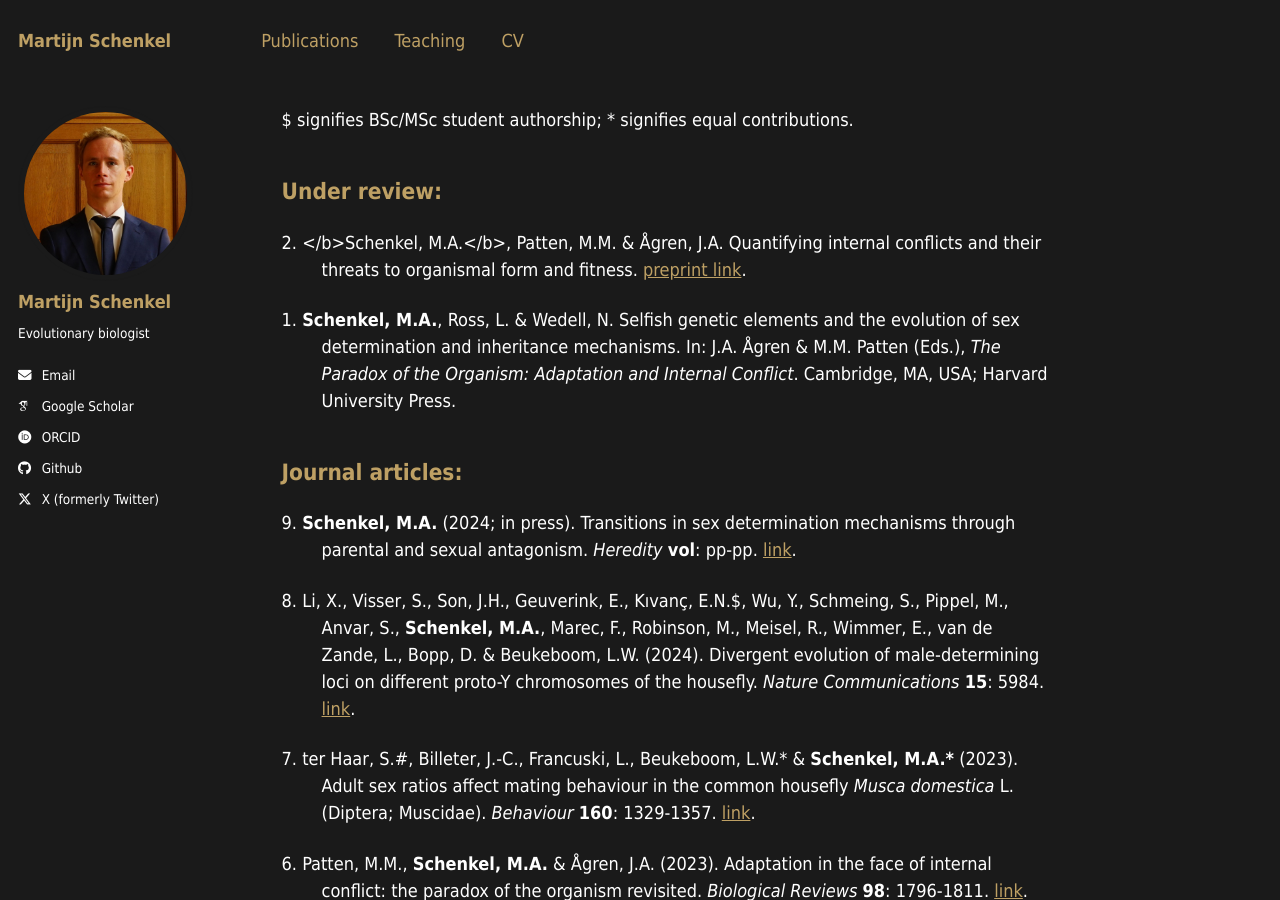
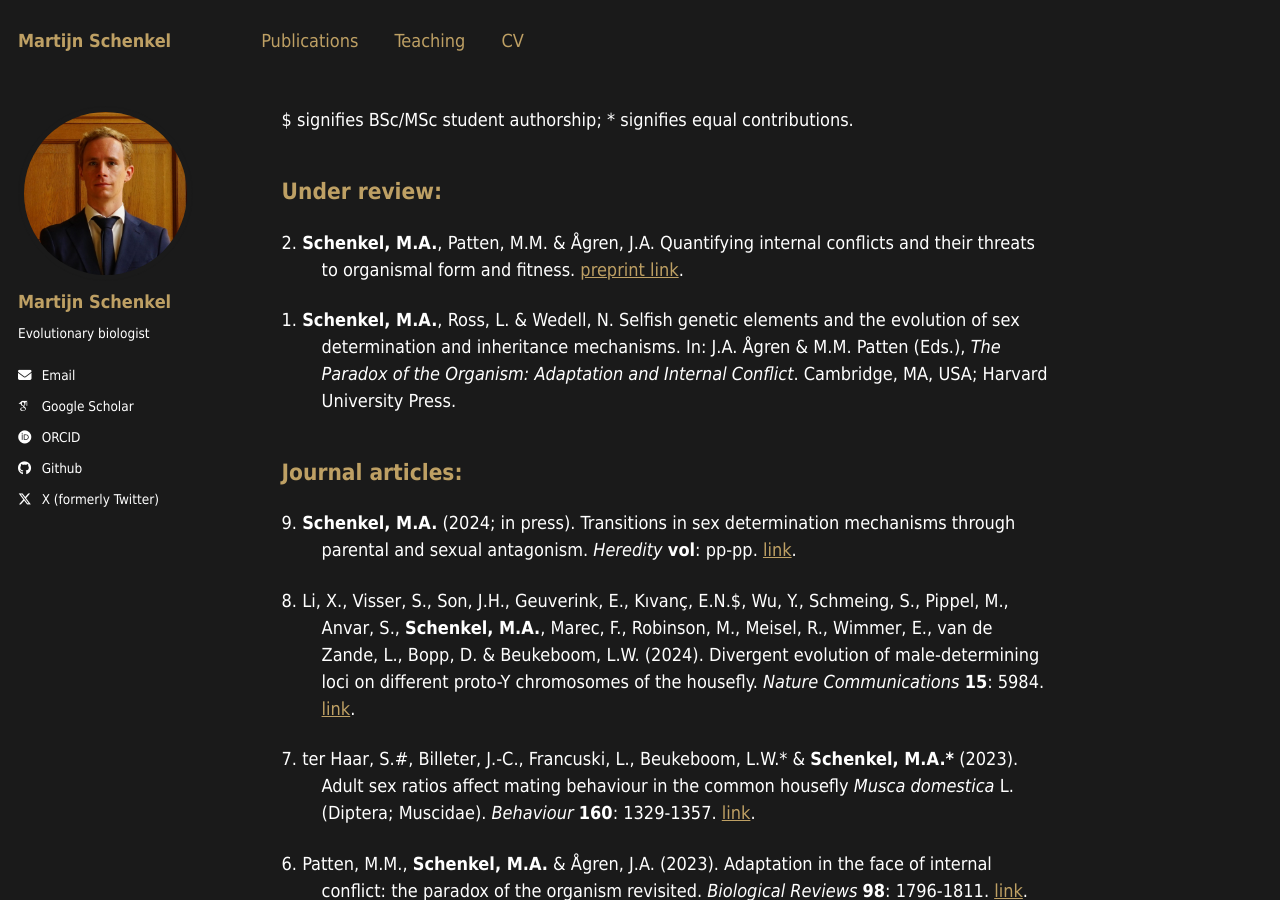
Before and after one commit to MartijnSchenkel/MartijnSchenkel.github.io, a Jekyll site: the page built from _pages/publications.md, in a window 1280 px wide and 900 px high. Built offline with Jekyll 4.4.1, drawn with Linux system fonts in a browser that asks for light colours; some web fonts are replaced.

```diff
--- a/_pages/publications.md
+++ b/_pages/publications.md
@@ -11,7 +11,7 @@ $ signifies BSc/MSc student authorship; * signifies equal contributions.
 
 ## Under review:
 <p style="margin-left: 40px; text-indent: -40px;">
-2. </b>Schenkel, M.A.</b>, Patten, M.M. & Ågren, J.A. Quantifying internal conflicts and their threats to organismal form and fitness. <a href="https://doi.org/10.1101/2024.02.05.578856"> preprint link</a>.
+2. <b>Schenkel, M.A.</b>, Patten, M.M. & Ågren, J.A. Quantifying internal conflicts and their threats to organismal form and fitness. <a href="https://doi.org/10.1101/2024.02.05.578856"> preprint link</a>.
 </p>
 <p style="margin-left: 40px; text-indent: -40px;">
 1. <b>Schenkel, M.A.</b>, Ross, L. & Wedell, N. Selfish genetic elements and the evolution of sex determination and inheritance mechanisms. In: J.A. Ågren & M.M. Patten (Eds.), <i>The Paradox of the Organism: Adaptation and Internal Conflict</i>. Cambridge, MA, USA; Harvard University Press.
```
